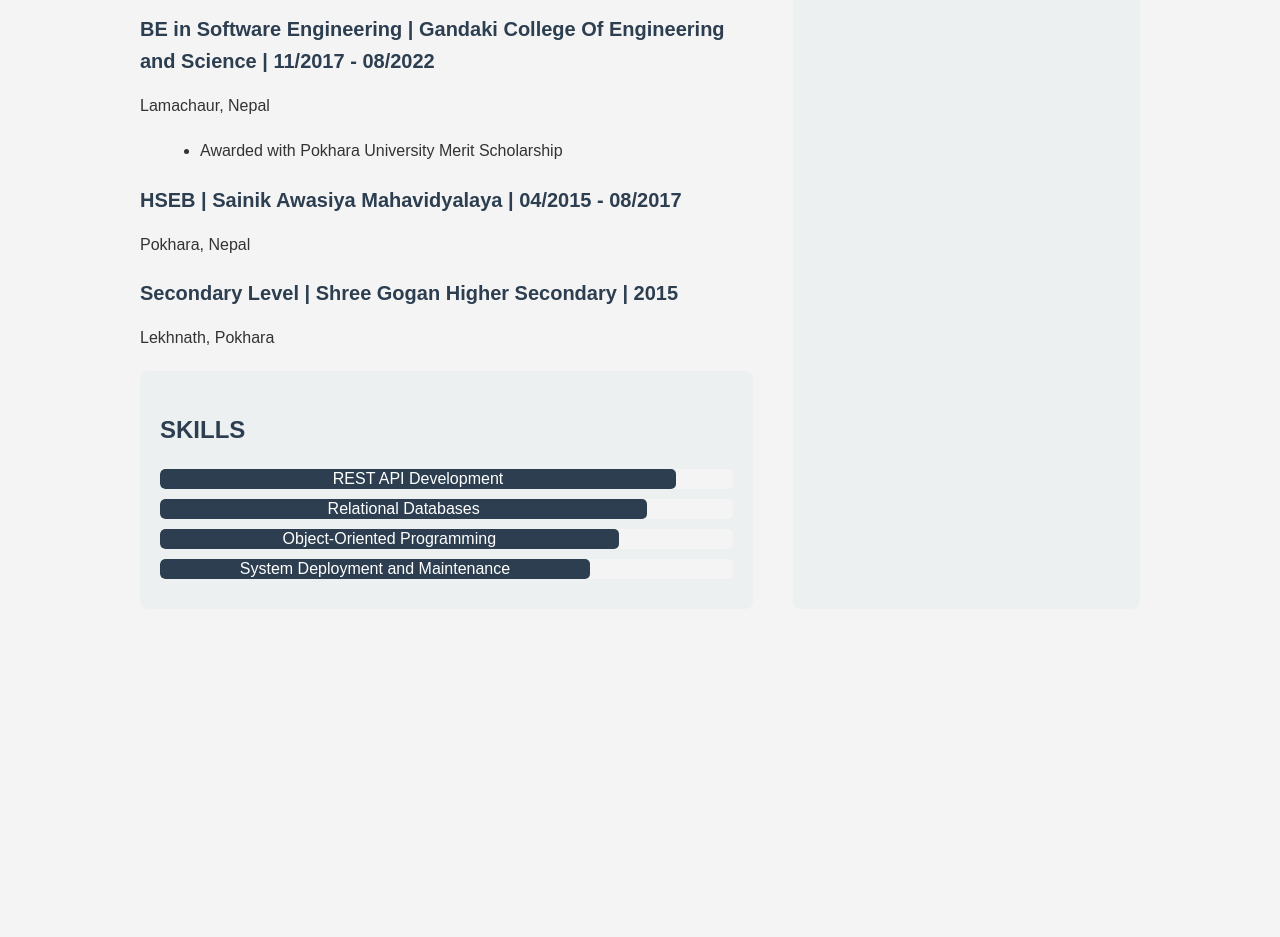
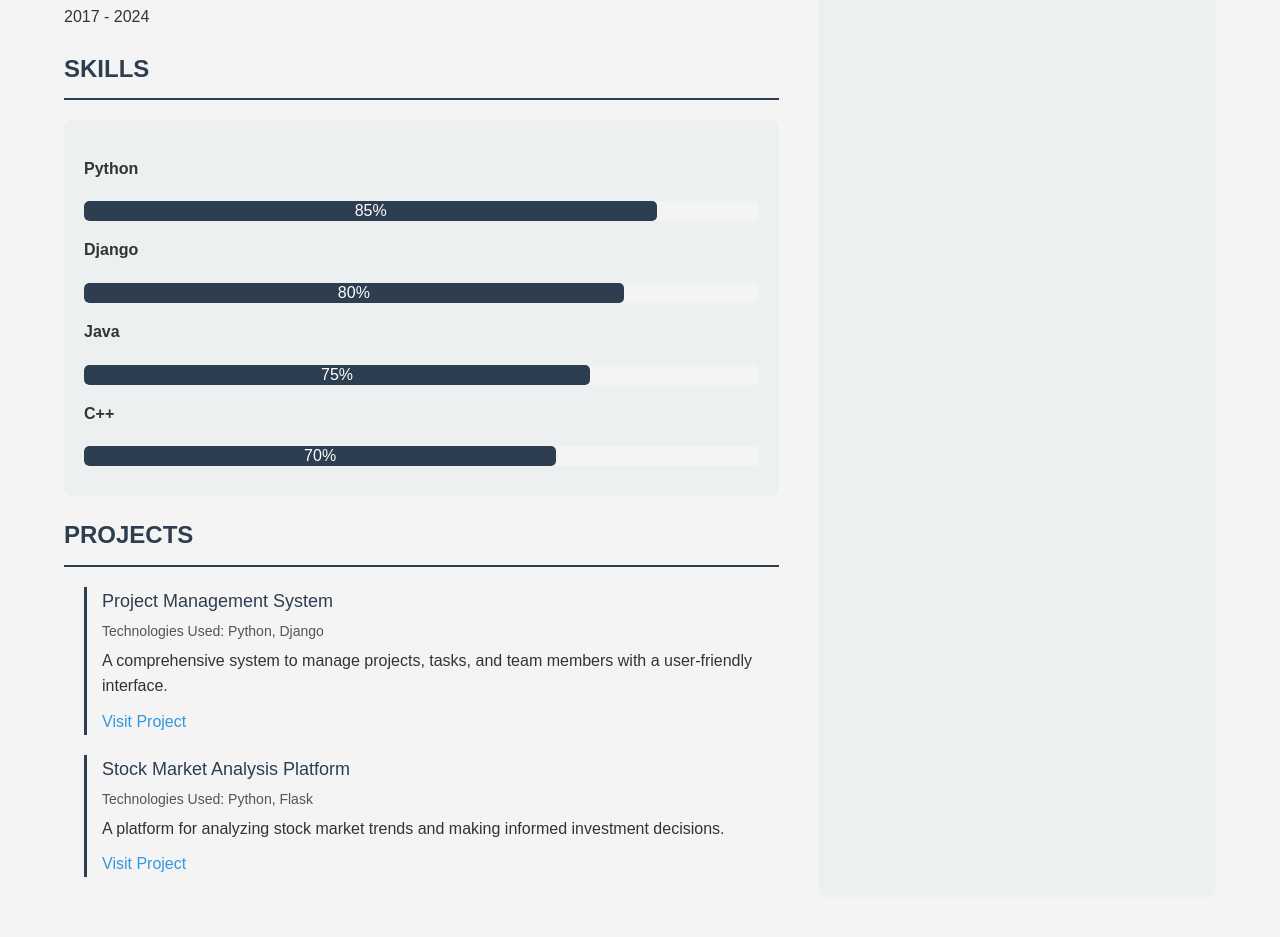
Before and after one commit to sunilthapa43/sunilthapa43.github.io, a plain HTML site: page index.html in a window 1280 px wide. Shown: the part 1430-2367 px from the top of the page. Before the commit the page ends 2079 px from the top, so only its background shows below. Drawn offline with Linux system fonts and the light colour scheme.

Commit message:
minor fixes

```diff
--- a/index.html
+++ b/index.html
@@ -19,7 +19,7 @@
             justify-content: space-between;
             gap: 20px;
             width: 90%;
-            max-width: 1000px;
+            max-width: 1200px;
             margin: 40px auto;
         }
         .main-content {
@@ -41,10 +41,18 @@
             font-size: 16px;
             color: #777;
             margin-bottom: 30px;
+            display: flex;
+            flex-wrap: wrap;
+            gap: 20px; /* Adjusts the spacing between items */
         }
         .contact-info i {
             margin-right: 8px;
             color: #2c3e50;
+        }
+        .contact-info .contact-item {
+            display: flex;
+            align-items: center;
+            gap: 8px; /* Spacing between icon and text */
         }
         h2 {
             font-size: 24px;
@@ -100,6 +108,8 @@
         }
         .projects ul li {
             margin-bottom: 20px;
+            border-left: 3px solid #2c3e50;
+            padding-left: 15px;
         }
         .projects .project-title {
             font-size: 18px;
@@ -117,6 +127,9 @@
         .projects .visit-link a {
             color: #3498db;
             text-decoration: none;
+        }
+        .projects .visit-link a:hover {
+            text-decoration: underline;
         }
         .experience-item {
             margin-bottom: 30px;
@@ -164,9 +177,9 @@
         <div class="main-content">
             <h1>SUNIL THAPA</h1>
             <p class="contact-info">
-                <i class="fas fa-phone"></i> +9779846214043<br>
-                <i class="fas fa-envelope"></i> tsunil359@gmail.com<br>
-                <i class="fas fa-map-marker-alt"></i> Pokhara
+                <span class="contact-item"><i class="fas fa-phone"></i> +9779846214043</span>
+                <span class="contact-item"><i class="fas fa-envelope"></i> tsunil359@gmail.com</span>
+                <span class="contact-item"><i class="fas fa-map-marker-alt"></i> Pokhara</span>
             </p>
 
             <h2>SUMMARY</h2>
@@ -214,76 +227,73 @@
                     <li>Participated in code reviews and debugging.</li>
                     <li>Gained valuable insights into real-world development projects and work culture.</li>
                     <li>Learned the software development essentials like architecture, version control systems, relational databases, deployment and servers</li>
-                    <li>Gained valuable insights into real-world development projects and work culture, further enhancing technical skills and industry knowledge</li>
+                    <li>Gained valuable insights into real-world development projects and work culture, further enhancing technical skills and industry knowledge.</li>
                 </ul>
             </div>
 
             <h2>EDUCATION</h2>
-            <h3>BE in Software Engineering | Gandaki College Of Engineering and Science | 11/2017 - 08/2022</h3>
-            <p>Lamachaur, Nepal</p>
-            <ul>
-                <li>Awarded with Pokhara University Merit Scholarship</li>
-            </ul>
+            <h3>Bachelor’s in Software Engineering</h3>
+            <p>Gandaki College of Engineering and Science, Pokhara University</p>
+            <p>2017 - 2024</p>
 
-            <h3>HSEB | Sainik Awasiya Mahavidyalaya | 04/2015 - 08/2017</h3>
-            <p>Pokhara, Nepal</p>
-
-            <h3>Secondary Level | Shree Gogan Higher Secondary | 2015</h3>
-            <p>Lekhnath, Pokhara</p>
-
+            <h2>SKILLS</h2>
             <div class="skills-section">
-                <h2>SKILLS</h2>
+                <div class="skill">
+                    <p><strong>Python</strong></p>
                     <div class="progress">
-                    <div class="progress-bar" style="width: 90%;">REST API Development</div>
+                        <div class="progress-bar" style="width: 85%;">85%</div>
                     </div>
+                </div>
+                <div class="skill">
+                    <p><strong>Django</strong></p>
                     <div class="progress">
-                    <div class="progress-bar" style="width: 85%;">Relational Databases</div>
+                        <div class="progress-bar" style="width: 80%;">80%</div>
                     </div>
+                </div>
+                <div class="skill">
+                    <p><strong>Java</strong></p>
                     <div class="progress">
-                    <div class="progress-bar" style="width: 80%;">Object-Oriented Programming</div>
+                        <div class="progress-bar" style="width: 75%;">75%</div>
                     </div>
+                </div>
+                <div class="skill">
+                    <p><strong>C++</strong></p>
                     <div class="progress">
-                    <div class="progress-bar" style="width: 75%;">System Deployment and Maintenance</div>
+                        <div class="progress-bar" style="width: 70%;">70%</div>
                     </div>
                 </div>
             </div>
 
-        <div class="sidebar">
-            <h2>FIND ME</h2>
-            <p>
-                <a href="https://www.linkedin.com/in/yourprofile" target="_blank"><i class="fab fa-linkedin"></i> LinkedIn</a><br>
-                <a href="https://github.com/yourusername" target="_blank"><i class="fab fa-github"></i> GitHub</a>
-            </p>
-
             <h2>PROJECTS</h2>
-            <ul class="projects">
+            <div class="projects">
+                <ul>
                     <li>
-                    <div class="project-title">Wishster - Make a wish</div>
-                    <div class="project-details">03/2024 - 06/2024 | Remote (Australia)</div>
-                    <div class="project-description">
-                        Backend and System Deployment<br>
-                        I was responsible for handling all the backend and system deployment roles for the Wishster freelance project.
-                    </div>
+                        <div class="project-title">Project Management System</div>
+                        <div class="project-details">Technologies Used: Python, Django</div>
+                        <div class="project-description">A comprehensive system to manage projects, tasks, and team members with a user-friendly interface.</div>
+                        <div class="visit-link"><a href="https://github.com/yourusername/project-management-system" target="_blank">Visit Project</a></div>
                     </li>
                     <li>
-                    <div class="project-title">Himali Green</div>
-                    <div class="project-details">03/2022 - 07/2022 | Remote</div>
-                    <div class="project-description">
-                        Backend and API Development<br>
-                        I handled the API development and deployment parts for this ecommerce like web and mobile application.<br>
-                        <span class="visit-link"><a href="https://www.himalayagreen.com" target="_blank">Visit Website</a></span>
-                    </div>
-                </li>
-                <li>
-                    <div class="project-title">RentAssist</div>
-                    <div class="project-details">Final Year Project</div>
-                    <div class="project-description">
-                        System, Backend, DevOps<br>
-                        Rent management system with OCR technology for electricity meter reading, which includes separate apps for owners and tenants.
-                    </div>
+                        <div class="project-title">Stock Market Analysis Platform</div>
+                        <div class="project-details">Technologies Used: Python, Flask</div>
+                        <div class="project-description">A platform for analyzing stock market trends and making informed investment decisions.</div>
+                        <div class="visit-link"><a href="https://github.com/yourusername/stock-market-analysis" target="_blank">Visit Project</a></div>
                     </li>
                 </ul>
             </div>
         </div>
+
+        <div class="sidebar">
+            <h2>CONTACT</h2>
+            <p>
+                <i class="fas fa-phone"></i> +9779846214043<br>
+                <i class="fas fa-envelope"></i> tsunil359@gmail.com<br>
+                <i class="fas fa-map-marker-alt"></i> Pokhara
+            </p>
+            <h2>LINKS</h2>
+            <p><a href="https://github.com/yourusername" target="_blank"><i class="fab fa-github"></i> GitHub</a></p>
+            <p><a href="https://www.linkedin.com/in/yourusername/" target="_blank"><i class="fab fa-linkedin"></i> LinkedIn</a></p>
+        </div>
+    </div>
 </body>
 </html>
```
Lines whose indentation alone changed are shown as unchanged.
